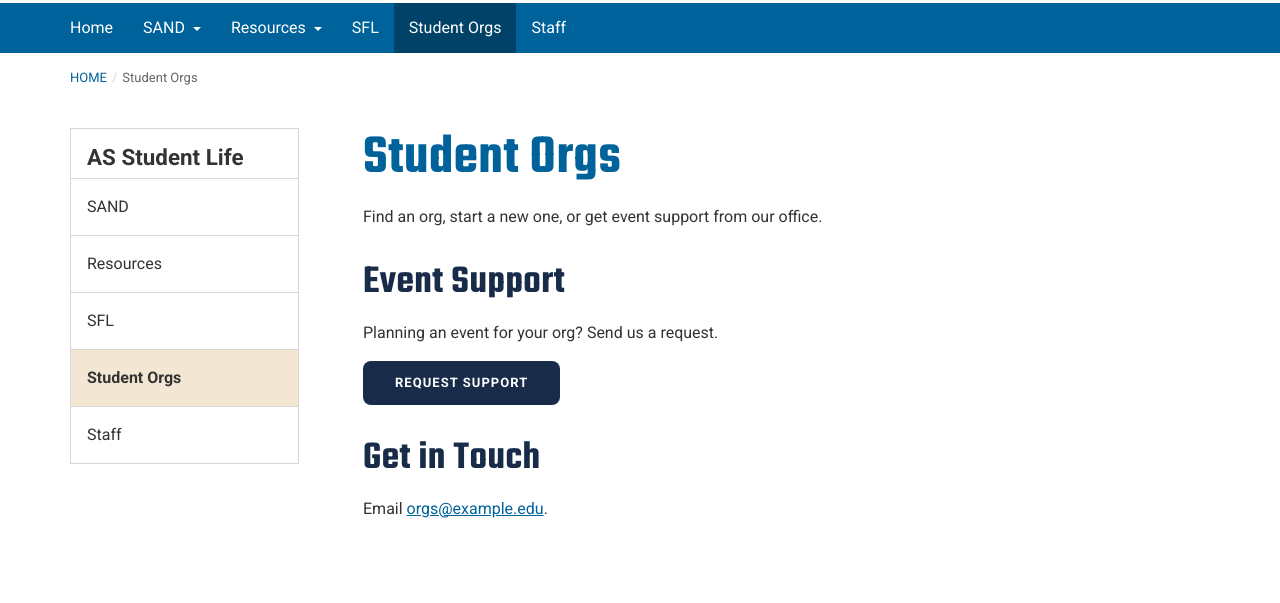
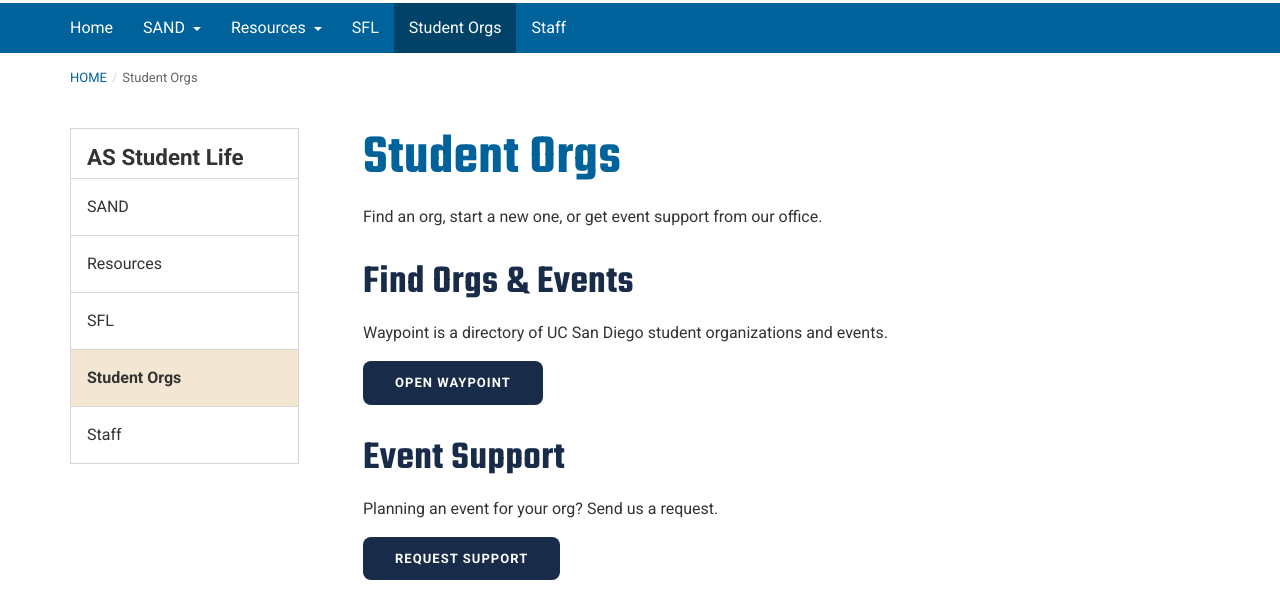
Before and after one commit to JamesVillanueva-Dev/AS_website, a plain HTML site: page student-orgs.html in a window 1280 px wide. Shown: the part 89-692 px from the top of the page. Drawn offline with Linux system fonts and the light colour scheme.

Commit message:
added waypoint

```diff
--- a/student-orgs.html
+++ b/student-orgs.html
@@ -57,6 +57,12 @@
       <p>Find an org, start a new one, or get event support from our office.</p>
 
       <section>
+        <h2>Find Orgs &amp; Events</h2>
+        <p>Waypoint is a directory of UC San Diego student organizations and events.</p>
+        <a class="button" href="https://waypoint.example.com">Open Waypoint</a>
+      </section>
+
+      <section>
         <h2>Event Support</h2>
         <p>Planning an event for your org? Send us a request.</p>
         <a class="button" href="resources.html#request-form">Request Support</a>
```
Also changed, not shown: 1 other file.
